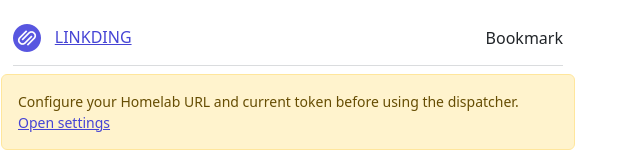
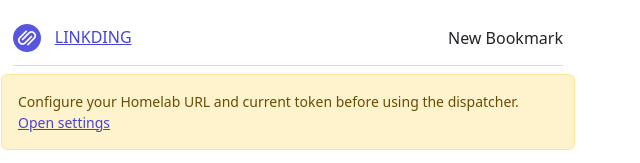
Before and after one commit to wizardion/linkding-dispatcher-extension, a website built with webpack: page src/index.html in a window 1280 px wide. Shown: the top 163 px of the page, 0-640 px from the left. Built offline with nearby package versions, Linux system fonts and the light colour scheme; some packages are replaced by stand-ins of ours; no server answers.

Commit message:
Implemented App

```diff
--- a/src/index.html
+++ b/src/index.html
@@ -30,7 +30,7 @@
                     <span class="app-name">LINKDING</span>
                 </a>
             </div>
-            <h1 id="head-title-id">Bookmark</h1>
+            <h1 id="head-title-id">New Bookmark</h1>
         </div>
         <hr class="border-secondary mb-2 mt-1">
     </div>
```
